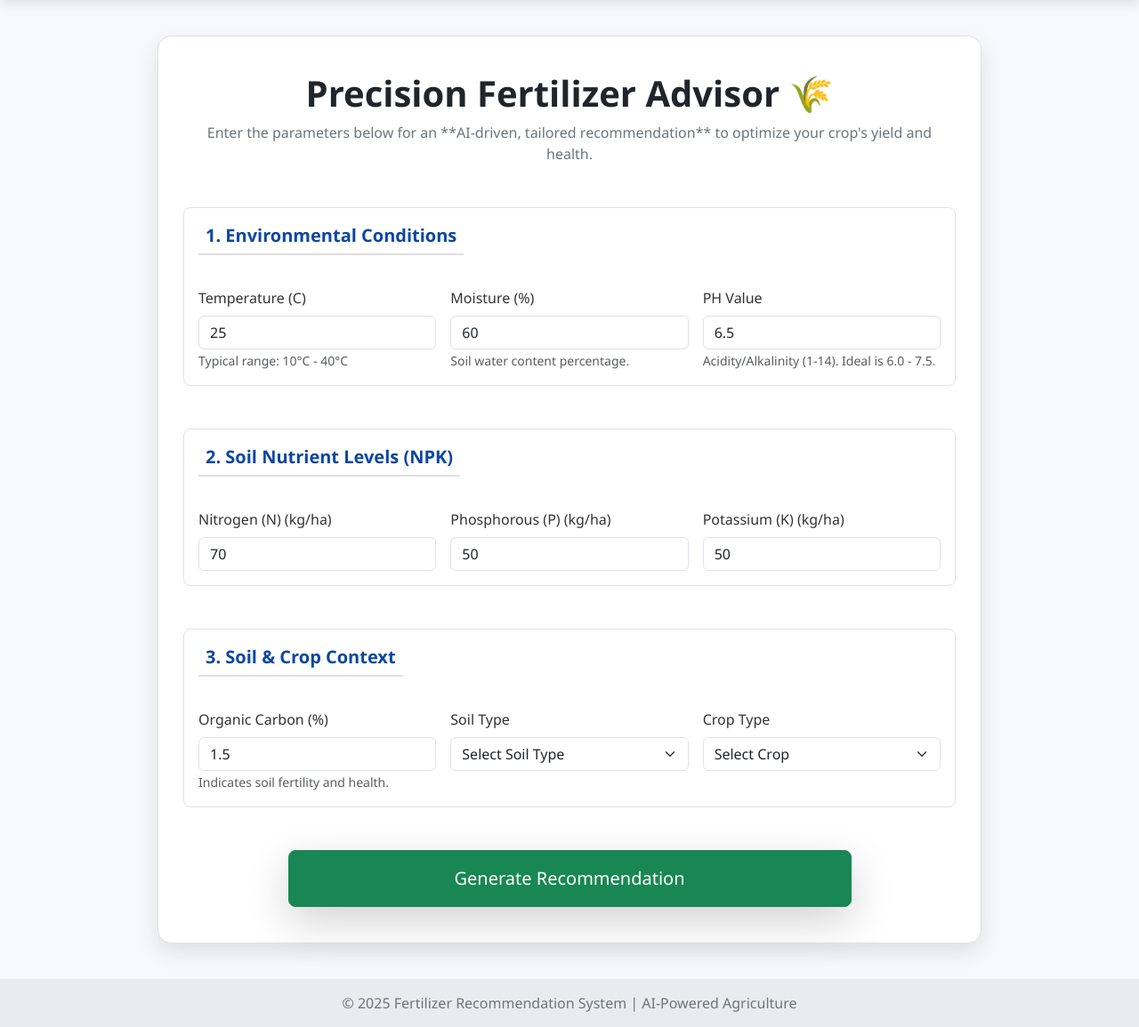
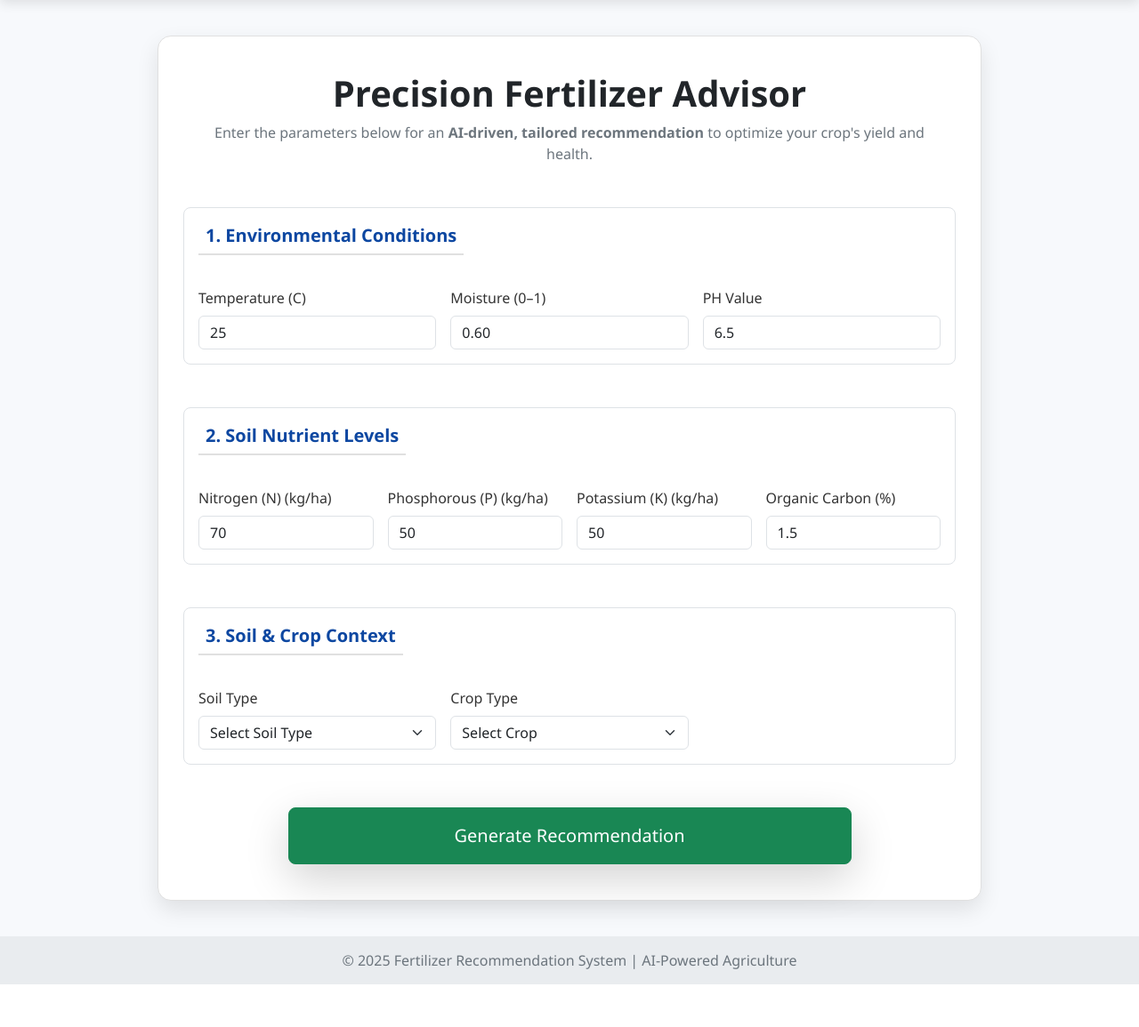
Before and after one commit to ADHULJITH/fertilizer-recommender, a Flask app: template templates/recommend.html in a window 1280 px wide. Shown: the part 56-1211 px from the top of the page at 89% size. After the commit the page ends 1163 px from the top, so only its background shows below. Run offline with Flask 3, Linux system fonts and the light colour scheme; the template is opened without the code that fills it, so the values that code supplies are empty.

Commit message:
ui design

```diff
--- a/templates/recommend.html
+++ b/templates/recommend.html
@@ -54,60 +54,62 @@
     <div class="col-md-11 col-lg-10">
         <div class="card p-4">
             <div class="card-body">
-                <h1 class="card-title text-center mb-2">Precision Fertilizer Advisor 🌾</h1>
+                <h1 class="card-title text-center mb-2">Precision Fertilizer Advisor </h1>
                 <p class="text-center text-secondary mb-5">
-                    Enter the parameters below for an **AI-driven, tailored recommendation** to optimize your crop's yield and health.
+                    Enter the parameters below for an <strong>AI-driven, tailored recommendation</strong> to optimize your crop's yield and health.
                 </p>
 
                 <form id="predictionForm" class="row g-4">
 
+                    <!-- Environmental -->
                     <fieldset class="col-12 border p-3 rounded-3 mb-4">
                         <legend class="w-auto px-2">1. Environmental Conditions</legend>
                         <div class="row g-3">
                             <div class="col-md-4">
                                 <label for="temperature" class="form-label">Temperature (C)</label>
-                                <input type="number" step="0.01" class="form-control" id="temperature" value="25" required aria-describedby="tempHelp">
-                                <span id="tempHelp" class="form-text text-muted">Typical range: 10°C - 40°C</span>
+                                <input type="number" step="0.01" class="form-control" id="temperature" value="25" required>
                             </div>
+
                             <div class="col-md-4">
-                                <label for="moisture" class="form-label">Moisture (%)</label>
-                                <input type="number" step="0.01" class="form-control" id="moisture" value="60" required aria-describedby="moistureHelp">
-                                <span id="moistureHelp" class="form-text text-muted">Soil water content percentage.</span>
+                                <label for="moisture" class="form-label">Moisture (0–1)</label>
+                                <input type="number" step="0.01" min="0" max="1" class="form-control" id="moisture" value="0.60" required>
                             </div>
+
                             <div class="col-md-4">
                                 <label for="ph" class="form-label">PH Value</label>
-                                <input type="number" step="0.01" class="form-control" id="ph" value="6.5" required aria-describedby="phHelp">
-                                <span id="phHelp" class="form-text text-muted">Acidity/Alkalinity (1-14). Ideal is 6.0 - 7.5.</span>
+                                <input type="number" step="0.01" class="form-control" id="ph" value="6.5" required>
                             </div>
                         </div>
                     </fieldset>
 
+                    <!-- Nutrients -->
                     <fieldset class="col-12 border p-3 rounded-3 mb-4">
-                        <legend class="w-auto px-2">2. Soil Nutrient Levels (NPK)</legend>
+                        <legend class="w-auto px-2">2. Soil Nutrient Levels </legend>
                         <div class="row g-3">
-                            <div class="col-md-4">
+                            <div class="col-md-3">
                                 <label for="nitrogen" class="form-label">Nitrogen (N) (kg/ha)</label>
                                 <input type="number" step="0.01" class="form-control" id="nitrogen" value="70" required>
                             </div>
-                            <div class="col-md-4">
+                            <div class="col-md-3">
                                 <label for="phosphorous" class="form-label">Phosphorous (P) (kg/ha)</label>
                                 <input type="number" step="0.01" class="form-control" id="phosphorous" value="50" required>
                             </div>
-                            <div class="col-md-4">
+                            <div class="col-md-3">
                                 <label for="potassium" class="form-label">Potassium (K) (kg/ha)</label>
                                 <input type="number" step="0.01" class="form-control" id="potassium" value="50" required>
+                            </div>
+
+                            <div class="col-md-3">
+                                <label for="carbon" class="form-label">Organic Carbon (%)</label>
+                                <input type="number" step="0.01" class="form-control" id="carbon" value="1.5" required>
                             </div>
                         </div>
                     </fieldset>
 
+                    <!-- Soil & Crop -->
                     <fieldset class="col-12 border p-3 rounded-3 mb-4">
                         <legend class="w-auto px-2">3. Soil & Crop Context</legend>
                         <div class="row g-3">
-                            <div class="col-md-4">
-                                <label for="carbon" class="form-label">Organic Carbon (%)</label>
-                                <input type="number" step="0.01" class="form-control" id="carbon" value="1.5" required aria-describedby="carbonHelp">
-                                <span id="carbonHelp" class="form-text text-muted">Indicates soil fertility and health.</span>
-                            </div>
 
                             <div class="col-md-4">
                                 <label for="soil" class="form-label">Soil Type</label>
@@ -128,12 +130,14 @@
                                     {% endfor %}
                                 </select>
                             </div>
+
                         </div>
                     </fieldset>
 
+                    <!-- Submit -->
                     <div class="col-12 mt-4 text-center">
                         <button type="submit" class="btn btn-lg btn-success w-75 py-3 shadow-lg">
-                            <span class="loading-spinner spinner-border spinner-border-sm me-2" role="status" aria-hidden="true"></span>
+                            <span class="loading-spinner spinner-border spinner-border-sm me-2"></span>
                             Generate Recommendation
                         </button>
                     </div>
@@ -157,66 +161,58 @@
 
         const form = event.target;
         const submitButton = form.querySelector('button[type="submit"]');
-        const loadingSpinner = form.querySelector('.loading-spinner');
         const resultBox = document.getElementById('resultBox');
         const resultText = document.getElementById('resultText');
 
-        // Show loading state and disable button
+        // Button loading
         submitButton.disabled = true;
-        submitButton.innerHTML = '<span class="loading-spinner spinner-border spinner-border-sm me-2" role="status" aria-hidden="true"></span> Processing...';
+        submitButton.innerHTML = '<span class="spinner-border spinner-border-sm me-2"></span> Processing...';
         resultBox.style.display = 'none';
+        resultBox.classList.remove('error');
 
-        // Gather data from the form
+        // Moisture is already 0–1 (NO conversion)
+        const moistureValue = parseFloat(document.getElementById('moisture').value);
+
+        // Collect Data
         const inputData = {
             Temperature: document.getElementById('temperature').value,
-            Moisture: document.getElementById('moisture').value,
+            Moisture: moistureValue,
             PH: document.getElementById('ph').value,
             Nitrogen: document.getElementById('nitrogen').value,
             Phosphorous: document.getElementById('phosphorous').value,
             Potassium: document.getElementById('potassium').value,
             Carbon: document.getElementById('carbon').value,
             Soil: document.getElementById('soil').value,
-            Crop: document.getElementById('crop').value,
+            Crop: document.getElementById('crop').value
         };
 
         try {
             const response = await fetch('/predict', {
                 method: 'POST',
-                headers: {
-                    'Content-Type': 'application/json'
-                },
+                headers: { 'Content-Type': 'application/json' },
                 body: JSON.stringify(inputData)
             });
 
             const data = await response.json();
-
-            // Reset result box classes
-            resultBox.classList.remove('error');
-            resultBox.classList.add('animate__animated', 'animate__fadeIn'); // Optional: Add animation if you use Animate.css
+            resultBox.classList.add('animate__animated', 'animate__fadeIn');
 
             if (response.ok && data.success) {
                 resultText.textContent = data.fertilizer_recommendation;
-                resultBox.style.display = 'block';
-                resultBox.querySelector('h4').textContent = '✅ Recommended Fertilizer:';
-
+                resultBox.querySelector('h4').textContent = ' Recommended Fertilizer:';
             } else {
-                // Handle API error or validation error
-                const errorMessage = data.error || 'Prediction failed due to an unknown server error.';
-                resultText.textContent = errorMessage;
-                resultBox.style.display = 'block';
-                resultBox.classList.add('error'); // Apply error styling
-                resultBox.querySelector('h4').textContent = '⚠️ Recommendation Error:';
+                resultText.textContent = data.error || 'Prediction failed.';
+                resultBox.classList.add('error');
+                resultBox.querySelector('h4').textContent = '⚠️ Error:';
             }
 
-        } catch (error) {
-            console.error('Fetch error:', error);
+            resultBox.style.display = 'block';
+
+        } catch (err) {
             resultBox.classList.add('error');
-            resultText.textContent = 'Network Error: Could not connect to the server.';
+            resultText.textContent = 'Network Error: Could not connect to server.';
             resultBox.style.display = 'block';
             resultBox.querySelector('h4').textContent = '⚠️ Connection Error:';
-
         } finally {
-            // Re-enable button
             submitButton.disabled = false;
             submitButton.innerHTML = 'Generate Recommendation';
         }
```
